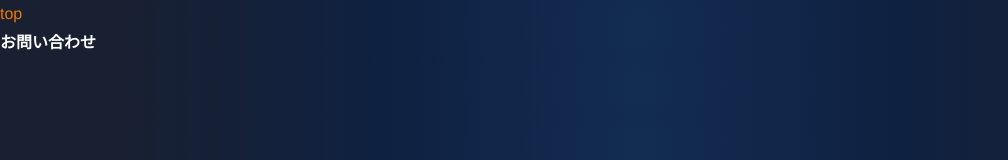
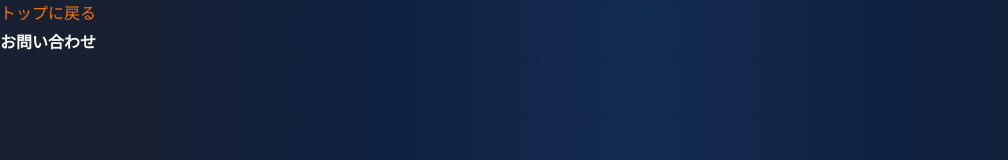
Before and after one commit to higashidarei/portfolio, a Next.js app: page /contact in a window 1280 px wide. Shown: the top 160 px of the page, without its empty margins (0-1008 px from the left). Built offline with nearby package versions, Linux system fonts and the light colour scheme.

Commit message:
next link設定

```diff
--- a/src/app/contact/page.tsx
+++ b/src/app/contact/page.tsx
@@ -1,8 +1,8 @@
+import Link from "next/link";
 export default function ContactPage() {
   return (
     <>
-
-      <a href="/" data-transition>top</a>
+      <Link href="/">トップに戻る</Link>
       <h1>お問い合わせ</h1>
     </>
   );
```
